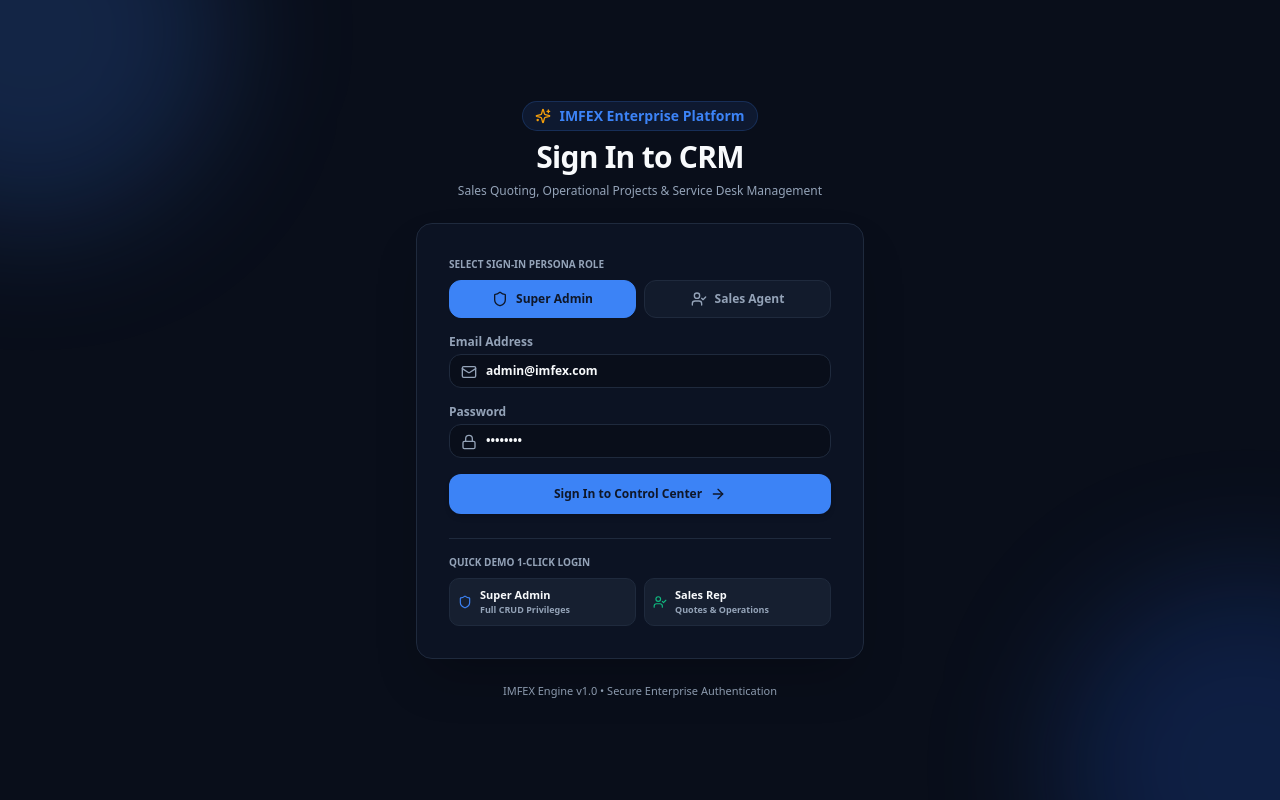
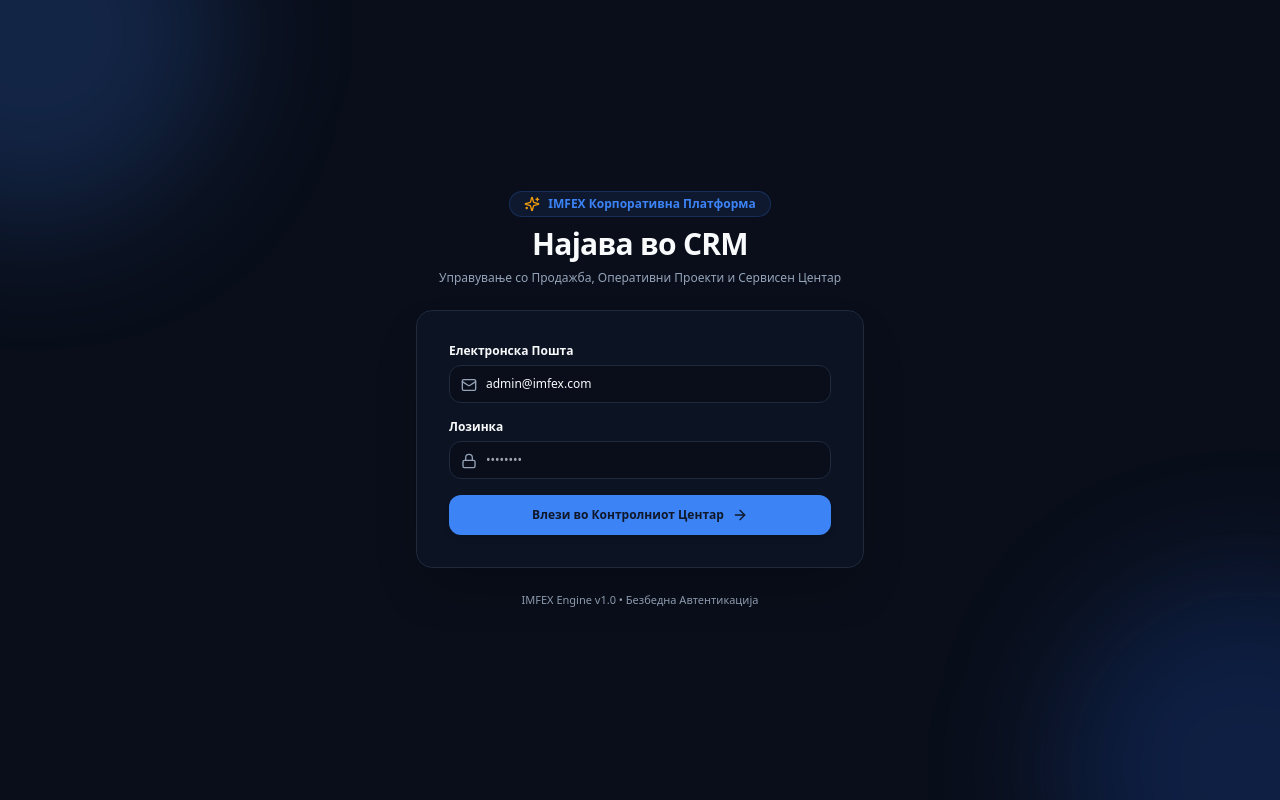
Before and after one commit to BojanJ/imfex-crm-frontend, a Next.js app: page /login in a window 1280 px wide. Built offline with nearby package versions, Linux system fonts and the light colour scheme.

Commit message:
Production Auth: Remove demo role personas, implement login/logout session, clean UI

```diff
--- a/src/app/login/page.tsx
+++ b/src/app/login/page.tsx
@@ -2,37 +2,38 @@
 
 import React, { useState } from 'react';
 import { useRouter } from 'next/navigation';
+import { useI18n } from '@/lib/i18n-context';
 import { imfexStore } from '@/lib/store';
-import { UserRole } from '@/types';
 import {
-  Shield,
-  UserCheck,
-  Wrench,
   Lock,
   Mail,
   ArrowRight,
   Sparkles,
-  Building2,
-  CheckCircle2,
+  AlertCircle,
 } from 'lucide-react';
 
 export default function LoginPage() {
   const router = useRouter();
+  const { t } = useI18n();
   const [email, setEmail] = useState('admin@imfex.com');
-  const [password, setPassword] = useState('••••••••');
-  const [role, setRole] = useState<UserRole>('SUPER_ADMIN');
+  const [password, setPassword] = useState('');
+  const [errorMessage, setErrorMessage] = useState('');
+  const [isLoading, setIsLoading] = useState(false);
 
   const handleLogin = (e: React.FormEvent) => {
     e.preventDefault();
-    imfexStore.setCurrentRole(role);
-    router.push('/');
-  };
+    setErrorMessage('');
+    setIsLoading(true);
 
-  const handleDemoLogin = (demoRole: UserRole, demoEmail: string) => {
-    setRole(demoRole);
-    setEmail(demoEmail);
-    imfexStore.setCurrentRole(demoRole);
-    router.push('/');
+    setTimeout(() => {
+      const user = imfexStore.login(email.trim(), password.trim());
+      if (user) {
+        router.push('/');
+      } else {
+        setErrorMessage('Грешна е-пошта или лозинка. Ве молиме обидете се повторно.');
+        setIsLoading(false);
+      }
+    }, 400);
   };
 
   return (
@@ -44,126 +45,71 @@
       <div className="max-w-md w-full space-y-6 relative z-10">
         {/* Brand Header */}
         <div className="text-center space-y-2">
-          <div className="inline-flex items-center gap-2 bg-primary/10 border border-primary/20 px-3 py-1 rounded-full text-primary font-black text-sm">
-            <Sparkles className="w-4 h-4 text-amber-500" /> IMFEX Enterprise Platform
+          <div className="inline-flex items-center gap-2 bg-primary/10 border border-primary/20 px-3.5 py-1 rounded-full text-primary font-black text-xs">
+            <Sparkles className="w-4 h-4 text-amber-500" /> {t('login.platform_tag')}
           </div>
           <h1 className="text-3xl font-black tracking-tight text-foreground">
-            Sign In to CRM
+            {t('login.title')}
           </h1>
           <p className="text-xs text-muted-foreground">
-            Sales Quoting, Operational Projects & Service Desk Management
+            {t('login.subtitle')}
           </p>
         </div>
 
         {/* Login Card */}
         <div className="bg-card/90 backdrop-blur-xl border border-border rounded-2xl p-6 sm:p-8 shadow-2xl space-y-6">
+          {errorMessage && (
+            <div className="p-3 bg-red-500/10 border border-red-500/20 text-red-600 dark:text-red-400 rounded-xl text-xs font-semibold flex items-center gap-2">
+              <AlertCircle className="w-4 h-4 shrink-0" />
+              <span>{errorMessage}</span>
+            </div>
+          )}
+
           <form onSubmit={handleLogin} className="space-y-4 text-xs">
-            {/* Role Switcher */}
             <div>
-              <label className="block font-bold text-muted-foreground uppercase text-[10px] mb-2">
-                Select Sign-in Persona Role
-              </label>
-              <div className="grid grid-cols-2 gap-2">
-                <button
-                  type="button"
-                  onClick={() => {
-                    setRole('SUPER_ADMIN');
-                    setEmail('admin@imfex.com');
-                  }}
-                  className={`flex items-center justify-center gap-2 p-2.5 rounded-xl border text-xs font-bold transition-all ${
-                    role === 'SUPER_ADMIN'
-                      ? 'bg-primary text-primary-foreground border-primary shadow-sm'
-                      : 'bg-muted/40 border-border text-muted-foreground hover:bg-muted'
-                  }`}
-                >
-                  <Shield className="w-4 h-4" /> Super Admin
-                </button>
-                <button
-                  type="button"
-                  onClick={() => {
-                    setRole('USER');
-                    setEmail('sales@imfex.com');
-                  }}
-                  className={`flex items-center justify-center gap-2 p-2.5 rounded-xl border text-xs font-bold transition-all ${
-                    role === 'USER'
-                      ? 'bg-primary text-primary-foreground border-primary shadow-sm'
-                      : 'bg-muted/40 border-border text-muted-foreground hover:bg-muted'
-                  }`}
-                >
-                  <UserCheck className="w-4 h-4" /> Sales Agent
-                </button>
-              </div>
-            </div>
-
-            <div>
-              <label className="block font-semibold mb-1 text-muted-foreground">Email Address</label>
+              <label className="block font-semibold mb-1.5 text-foreground">{t('login.email')}</label>
               <div className="relative">
-                <Mail className="w-4 h-4 absolute left-3 top-2.5 text-muted-foreground" />
+                <Mail className="w-4 h-4 absolute left-3 top-3 text-muted-foreground" />
                 <input
                   type="email"
                   required
+                  placeholder="admin@imfex.com"
                   value={email}
                   onChange={(e) => setEmail(e.target.value)}
-                  className="w-full pl-9 pr-3 py-2 rounded-xl border border-border bg-background font-bold outline-none focus:ring-2 focus:ring-primary"
+                  className="w-full pl-9 pr-3 py-2.5 rounded-xl border border-border bg-background font-medium outline-none focus:ring-2 focus:ring-primary"
                 />
               </div>
             </div>
 
             <div>
-              <label className="block font-semibold mb-1 text-muted-foreground">Password</label>
+              <label className="block font-semibold mb-1.5 text-foreground">{t('login.password')}</label>
               <div className="relative">
-                <Lock className="w-4 h-4 absolute left-3 top-2.5 text-muted-foreground" />
+                <Lock className="w-4 h-4 absolute left-3 top-3 text-muted-foreground" />
                 <input
                   type="password"
                   required
+                  placeholder="••••••••"
                   value={password}
                   onChange={(e) => setPassword(e.target.value)}
-                  className="w-full pl-9 pr-3 py-2 rounded-xl border border-border bg-background font-bold outline-none focus:ring-2 focus:ring-primary"
+                  className="w-full pl-9 pr-3 py-2.5 rounded-xl border border-border bg-background font-medium outline-none focus:ring-2 focus:ring-primary"
                 />
               </div>
             </div>
 
             <button
               type="submit"
-              className="w-full py-3 rounded-xl bg-primary text-primary-foreground font-black text-xs hover:bg-primary/90 transition-all shadow-md flex items-center justify-center gap-2"
+              disabled={isLoading}
+              className="w-full py-3 rounded-xl bg-primary text-primary-foreground font-extrabold text-xs hover:bg-primary/90 transition-all shadow-md flex items-center justify-center gap-2 cursor-pointer disabled:opacity-50"
             >
-              Sign In to Control Center <ArrowRight className="w-4 h-4" />
+              <span>{t('login.submit')}</span>
+              <ArrowRight className="w-4 h-4" />
             </button>
           </form>
-
-          {/* Quick Demo Credentials Switcher */}
-          <div className="pt-4 border-t border-border space-y-2 text-[11px]">
-            <p className="font-bold text-muted-foreground uppercase text-[10px]">Quick Demo 1-Click Login</p>
-            <div className="grid grid-cols-2 gap-2">
-              <button
-                type="button"
-                onClick={() => handleDemoLogin('SUPER_ADMIN', 'admin@imfex.com')}
-                className="p-2 rounded-lg bg-muted/60 border border-border hover:bg-muted font-bold text-left flex items-center gap-2"
-              >
-                <Shield className="w-3.5 h-3.5 text-primary" />
-                <div>
-                  <p className="font-bold text-foreground">Super Admin</p>
-                  <p className="text-[9px] text-muted-foreground">Full CRUD Privileges</p>
-                </div>
-              </button>
-              <button
-                type="button"
-                onClick={() => handleDemoLogin('USER', 'sales@imfex.com')}
-                className="p-2 rounded-lg bg-muted/60 border border-border hover:bg-muted font-bold text-left flex items-center gap-2"
-              >
-                <UserCheck className="w-3.5 h-3.5 text-emerald-500" />
-                <div>
-                  <p className="font-bold text-foreground">Sales Rep</p>
-                  <p className="text-[9px] text-muted-foreground">Quotes & Operations</p>
-                </div>
-              </button>
-            </div>
-          </div>
         </div>
 
         {/* Footer */}
         <p className="text-[11px] text-center text-muted-foreground">
-          IMFEX Engine v1.0 • Secure Enterprise Authentication
+          {t('login.footer')}
         </p>
       </div>
     </div>
--- a/src/components/navbar.tsx
+++ b/src/components/navbar.tsx
@@ -4,11 +4,9 @@
 import Link from 'next/link';
 import { useI18n, Locale } from '@/lib/i18n-context';
 import { imfexStore } from '@/lib/store';
-import { UserRole } from '@/types';
+import { UserProfile } from '@/types';
 import {
   Globe,
-  Shield,
-  UserCheck,
   Menu,
   LogOut,
 } from 'lucide-react';
@@ -19,16 +17,15 @@
 
 export const Navbar: React.FC<NavbarProps> = ({ onMobileMenuToggle }) => {
   const { locale, setLocale, t } = useI18n();
-  const [role, setRole] = useState<UserRole>('SUPER_ADMIN');
+  const [currentUser, setCurrentUser] = useState<UserProfile | null>(null);
 
   useEffect(() => {
-    setRole(imfexStore.getCurrentRole());
+    setCurrentUser(imfexStore.getCurrentUser());
   }, []);
 
-  const handleRoleToggle = (newRole: UserRole) => {
-    setRole(newRole);
-    imfexStore.setCurrentRole(newRole);
-    window.location.reload();
+  const handleSignOut = () => {
+    imfexStore.logout();
+    window.location.href = '/login';
   };
 
   return (
@@ -37,7 +34,7 @@
         {/* Mobile Hamburger Toggle Button */}
         <button
           onClick={onMobileMenuToggle}
-          className="p-2 border border-border rounded-xl md:hidden text-foreground hover:bg-muted transition-colors"
+          className="p-2 border border-border rounded-xl md:hidden text-foreground hover:bg-muted transition-colors cursor-pointer"
           title="Open Mobile Navigation"
         >
           <Menu className="w-5 h-5" />
@@ -54,62 +51,36 @@
         </Link>
       </div>
 
-      <div className="flex items-center gap-2 sm:gap-3">
-        {/* Role Toggle Switcher */}
-        <div className="hidden sm:flex items-center bg-muted p-1 rounded-xl border border-border">
-          <button
-            onClick={() => handleRoleToggle('SUPER_ADMIN')}
-            className={`flex items-center gap-1.5 px-3 py-1 text-xs font-semibold rounded-lg transition-all ${
-              role === 'SUPER_ADMIN'
-                ? 'bg-primary text-primary-foreground shadow-sm'
-                : 'text-muted-foreground hover:text-foreground'
-            }`}
-          >
-            <Shield className="w-3.5 h-3.5" />
-            {t('nav.super_admin')}
-          </button>
-          <button
-            onClick={() => handleRoleToggle('USER')}
-            className={`flex items-center gap-1.5 px-3 py-1 text-xs font-semibold rounded-lg transition-all ${
-              role === 'USER'
-                ? 'bg-primary text-primary-foreground shadow-sm'
-                : 'text-muted-foreground hover:text-foreground'
-            }`}
-          >
-            <UserCheck className="w-3.5 h-3.5" />
-            {t('nav.user')}
-          </button>
-        </div>
-
+      <div className="flex items-center gap-2 sm:gap-4">
         {/* Language Switcher (EN & MK) */}
-        <div className="flex items-center border border-border rounded-lg bg-card px-2 py-1 gap-1 text-xs font-medium">
+        <div className="flex items-center border border-border rounded-lg bg-card px-2.5 py-1 gap-1 text-xs font-medium">
           <Globe className="w-3.5 h-3.5 text-muted-foreground" />
           <select
             value={locale}
             onChange={(e) => setLocale(e.target.value as Locale)}
             className="bg-transparent text-foreground outline-none cursor-pointer font-bold"
           >
+            <option value="mk">MK (МК)</option>
             <option value="en">EN</option>
-            <option value="mk">MK (МК)</option>
           </select>
         </div>
 
-        {/* User Profile & Sign-in Link */}
-        <div className="flex items-center gap-2 pl-2 border-l border-border">
-          <div className="w-8 h-8 rounded-full bg-primary/10 border border-primary/20 flex items-center justify-center font-bold text-xs text-primary">
-            {role === 'SUPER_ADMIN' ? 'SA' : 'AG'}
+        {/* User Profile & Sign-out */}
+        <div className="flex items-center gap-3 pl-3 border-l border-border">
+          <div className="w-8 h-8 rounded-full bg-primary/10 border border-primary/20 flex items-center justify-center font-bold text-xs text-primary uppercase">
+            {currentUser?.fullName ? currentUser.fullName.slice(0, 2) : 'SA'}
           </div>
           <div className="hidden lg:block text-left text-xs">
-            <p className="font-semibold leading-none">{role === 'SUPER_ADMIN' ? 'Super Admin' : 'Sales Representative'}</p>
-            <p className="text-[10px] text-muted-foreground mt-0.5">{role === 'SUPER_ADMIN' ? 'admin@imfex.com' : 'sales@imfex.com'}</p>
+            <p className="font-semibold leading-none text-foreground">{currentUser?.fullName || 'Супер Администратор'}</p>
+            <p className="text-[10px] text-muted-foreground mt-0.5">{currentUser?.email || 'admin@imfex.com'}</p>
           </div>
-          <Link
-            href="/login"
-            className="p-1.5 text-muted-foreground hover:text-red-500 hover:bg-muted rounded-lg transition-colors"
-            title="Sign In / Switch Account"
+          <button
+            onClick={handleSignOut}
+            className="p-1.5 text-muted-foreground hover:text-red-500 hover:bg-muted rounded-lg transition-colors cursor-pointer"
+            title={t('nav.sign_out')}
           >
             <LogOut className="w-4 h-4" />
-          </Link>
+          </button>
         </div>
       </div>
     </header>
--- a/src/components/sidebar.tsx
+++ b/src/components/sidebar.tsx
@@ -1,11 +1,9 @@
 'use client';
 
-import React, { useState, useEffect } from 'react';
+import React from 'react';
 import Link from 'next/link';
 import { usePathname } from 'next/navigation';
 import { useI18n } from '@/lib/i18n-context';
-import { imfexStore } from '@/lib/store';
-import { UserRole } from '@/types';
 import {
   LayoutDashboard,
   Package,
@@ -14,7 +12,6 @@
   Settings,
   Briefcase,
   Wrench,
-  ShieldAlert,
   ChevronLeft,
   ChevronRight,
   LogOut,
@@ -35,55 +32,42 @@
 }) => {
   const pathname = usePathname();
   const { t } = useI18n();
-  const [role, setRole] = useState<UserRole>('SUPER_ADMIN');
-
-  useEffect(() => {
-    setRole(imfexStore.getCurrentRole());
-  }, []);
 
   const navItems = [
     {
       label: t('nav.dashboard'),
       href: '/',
       icon: LayoutDashboard,
-      roles: ['SUPER_ADMIN', 'USER'],
     },
     {
       label: t('nav.products'),
       href: '/products',
       icon: Package,
-      roles: ['SUPER_ADMIN', 'USER'],
-      adminOnlyNotice: true,
     },
     {
       label: t('nav.customers'),
       href: '/customers',
       icon: Users,
-      roles: ['SUPER_ADMIN', 'USER'],
     },
     {
       label: t('nav.offers'),
       href: '/offers',
       icon: FileSpreadsheet,
-      roles: ['SUPER_ADMIN', 'USER'],
     },
     {
       label: t('nav.projects'),
       href: '/projects',
       icon: Briefcase,
-      roles: ['SUPER_ADMIN', 'USER'],
     },
     {
       label: t('nav.service'),
       href: '/service',
       icon: Wrench,
-      roles: ['SUPER_ADMIN', 'USER'],
     },
     {
       label: t('nav.settings'),
       href: '/settings',
       icon: Settings,
-      roles: ['SUPER_ADMIN'],
     },
   ];
 
@@ -94,12 +78,12 @@
         <div className="hidden md:flex items-center justify-between px-2">
           {!isCollapsed && (
             <p className="text-[10px] font-bold text-muted-foreground uppercase tracking-wider">
-              Main Navigation
+              {t('nav.dashboard')}
             </p>
           )}
           <button
             onClick={onToggleCollapse}
-            className="p-1.5 rounded-lg border border-border bg-card hover:bg-muted text-muted-foreground hover:text-foreground transition-all ml-auto"
+            className="p-1.5 rounded-lg border border-border bg-card hover:bg-muted text-muted-foreground hover:text-foreground transition-all ml-auto cursor-pointer"
             title={isCollapsed ? 'Expand Sidebar' : 'Collapse Sidebar'}
           >
             {isCollapsed ? <ChevronRight className="w-4 h-4" /> : <ChevronLeft className="w-4 h-4" />}
@@ -118,7 +102,6 @@
         <nav className="space-y-1">
           {navItems.map((item) => {
             const isActive = pathname === item.href || (item.href !== '/' && pathname.startsWith(item.href));
-            const isSuperAdminOnly = item.roles.length === 1 && item.roles[0] === 'SUPER_ADMIN';
 
             return (
               <Link
@@ -138,38 +121,11 @@
                   <item.icon className={`w-4 h-4 shrink-0 ${isActive ? 'text-primary-foreground' : 'text-muted-foreground'}`} />
                   {!isCollapsed && <span>{item.label}</span>}
                 </div>
-
-                {!isCollapsed && item.adminOnlyNotice && role === 'USER' && (
-                  <span className="text-[10px] font-bold text-amber-500 bg-amber-500/10 px-1.5 py-0.5 rounded">
-                    READ
-                  </span>
-                )}
-
-                {!isCollapsed && isSuperAdminOnly && (
-                  <span className="text-[9px] font-extrabold text-primary bg-primary/10 px-1.5 py-0.5 rounded uppercase">
-                    ADMIN
-                  </span>
-                )}
               </Link>
             );
           })}
         </nav>
       </div>
-
-      {/* Role Access Indicator Card */}
-      {!isCollapsed && (
-        <div className="p-3.5 rounded-xl bg-muted/60 border border-border space-y-2">
-          <div className="flex items-center gap-2 text-xs font-bold">
-            <ShieldAlert className="w-4 h-4 text-primary shrink-0" />
-            <span>Role Permissions</span>
-          </div>
-          <p className="text-[11px] text-muted-foreground leading-relaxed">
-            {role === 'SUPER_ADMIN'
-              ? 'Full CRUD privileges across Sales, Operations, Service & Products.'
-              : 'Agent access for Quotes, Operational Projects, Service & Customers.'}
-          </p>
-        </div>
-      )}
 
       {/* Footer Status */}
       <div className={`pt-4 border-t border-border text-[11px] text-muted-foreground ${isCollapsed ? 'text-center' : 'flex items-center justify-between'}`}>
@@ -177,9 +133,9 @@
           <>
             <div className="flex items-center gap-2">
               <span className="w-2 h-2 rounded-full bg-emerald-500 animate-pulse" />
-              <span className="font-medium">IMFEX CRM v1.0</span>
+              <span className="font-medium">IMFEX Enterprise v1.0</span>
             </div>
-            <Link href="/login" className="text-muted-foreground hover:text-red-500 p-1" title="Sign Out">
+            <Link href="/login" className="text-muted-foreground hover:text-red-500 p-1" title={t('nav.sign_out')}>
               <LogOut className="w-4 h-4" />
             </Link>
           </>
```
Also changed, not shown: src/lib/store.ts (+51 -14 lines).
